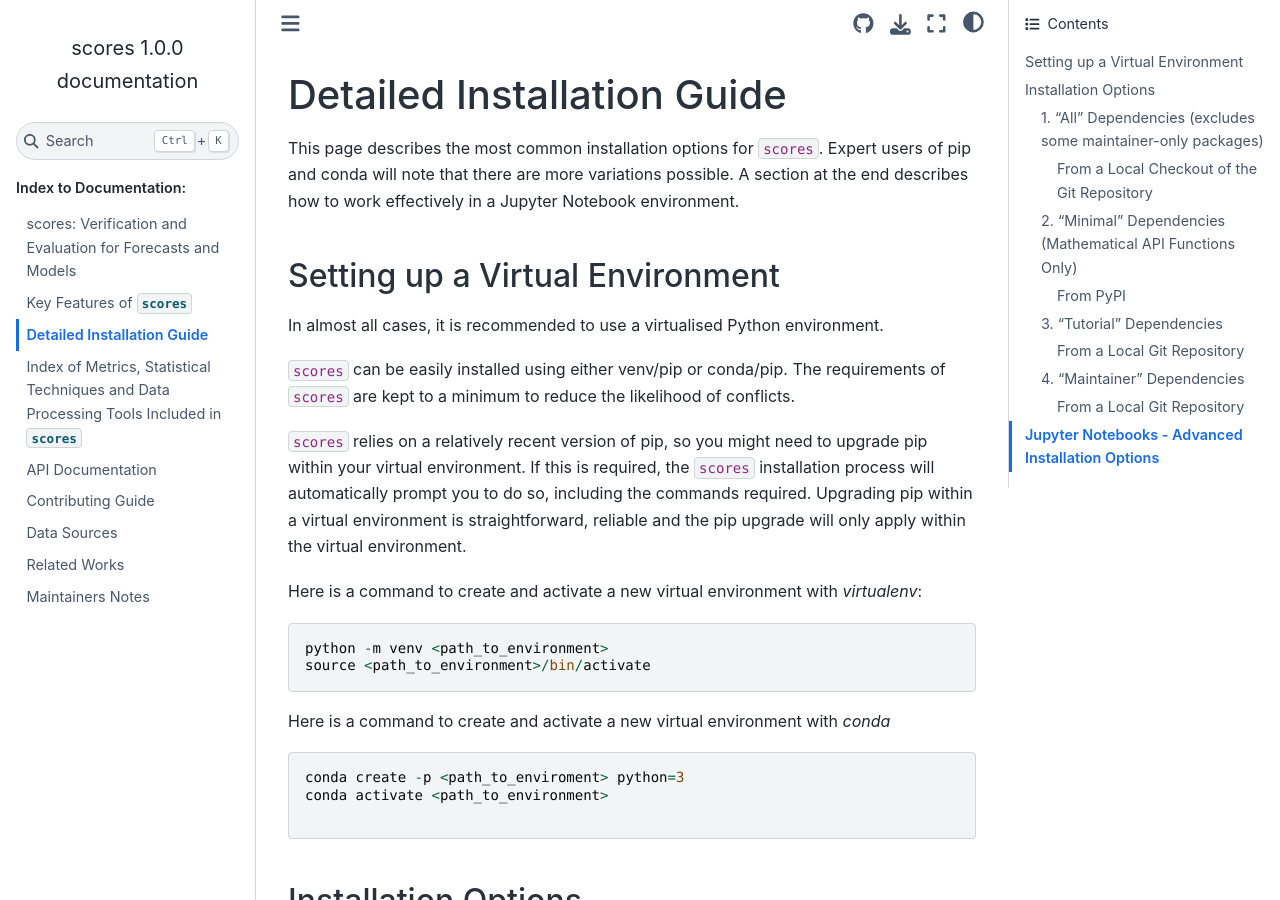
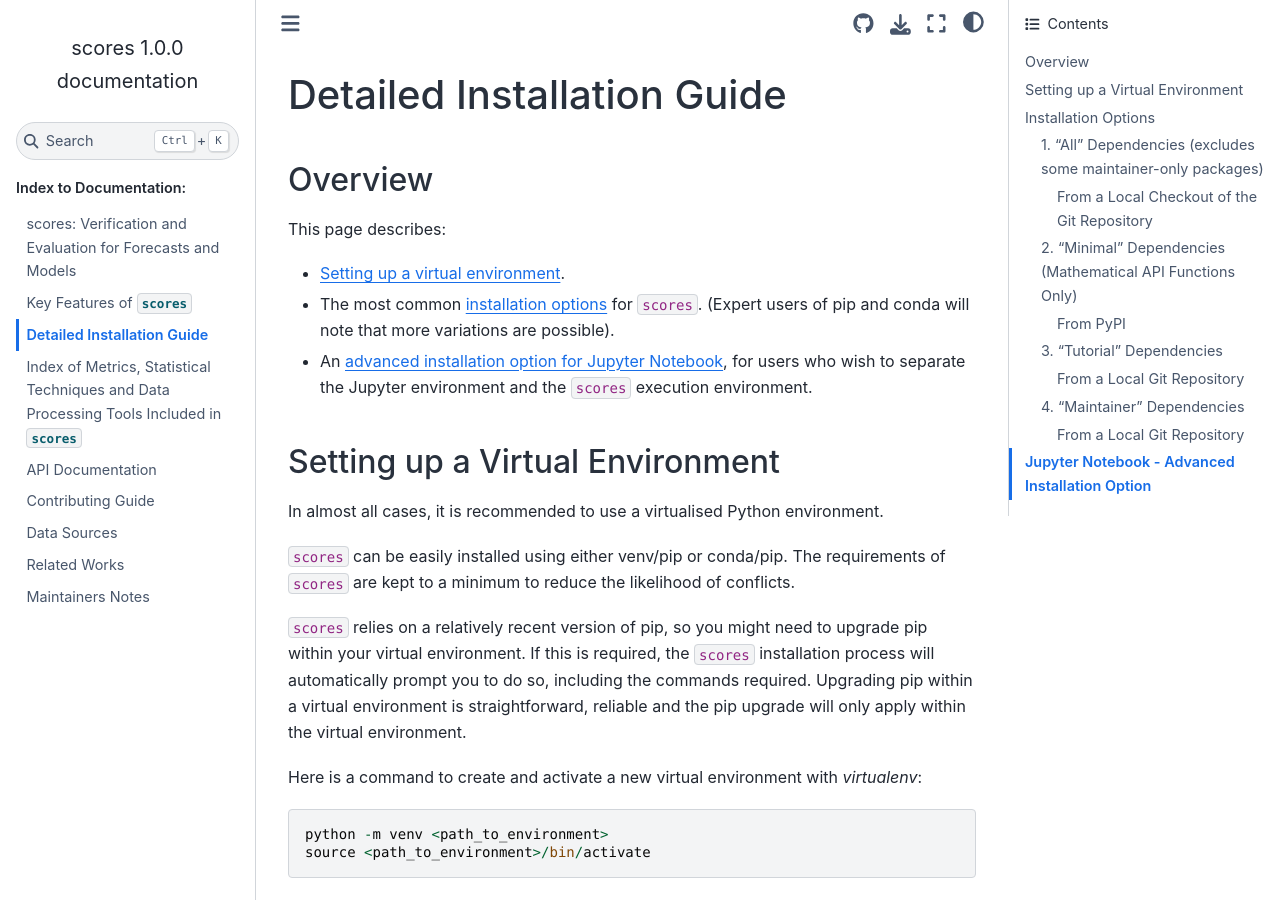
Before and after one commit to nci/scores, a Sphinx documentation site: the page built from docs/installation.md, in a window 1280 px wide and 900 px high. Built offline with Sphinx 7.4.7 and the Sphinx Book theme 1.1.4, drawn with Linux system fonts in a browser that asks for light colours; pages that are not in the unit, such as notebooks, are missing from menus; some of the changed text lies outside the part shown.

Commit message:
Installation Options Update to improve clarity in overview and Jupyter Notebook sections (#587)
* Improve clarity in overview and Jupyter Notebook section
* Improve clarity in third dot point in overview

````diff
--- a/docs/installation.md
+++ b/docs/installation.md
@@ -1,6 +1,12 @@
 # Detailed Installation Guide
 
-This page describes the most common installation options for `scores`. Expert users of pip and conda will note that there are more variations possible. A section at the end describes how to work effectively in a Jupyter Notebook environment.
+## Overview
+
+This page describes:
+
+- [Setting up a virtual environment](#setting-up-a-virtual-environment).
+- The most common [installation options](#installation-options) for `scores`. (Expert users of pip and conda will note that more variations are possible).
+- An [advanced installation option for Jupyter Notebook](#jupyter-notebook-advanced-installation-option), for users who wish to separate the Jupyter environment and the `scores` execution environment.
 
 ## Setting up a Virtual Environment
 
@@ -92,9 +98,9 @@ Installs:
 pip install -e .[maintainer]
 ```
 
-## Jupyter Notebooks - Advanced Installation Options
+## Jupyter Notebook - Advanced Installation Option
 
-The `scores` ["all"](#all-dependencies-excludes-some-maintainer-only-packages) and ["tutorial"](#tutorial-dependencies) installation options include the JupyterLab software, which can be used (among other things) to run the tutorials.
+The `scores` ["all"](#all-dependencies-excludes-some-maintainer-only-packages) and ["tutorial"](#tutorial-dependencies) installation options include the JupyterLab software, which can be used to run the tutorials and/or execute `scores` code within a Jupyter environment.
 
 Some users may wish to separate the Jupyter environment and the `scores` execution environment. One way to achieve this is by creating a new `scores` virtual environment (using one of the [above options](#setting-up-a-virtual-environment)) and registering it as a new kernel within the Jupyter environment. You can then run the tutorials and/or execute `scores` code within the kernel. Registering the kernel can be done as follows:
 
````
